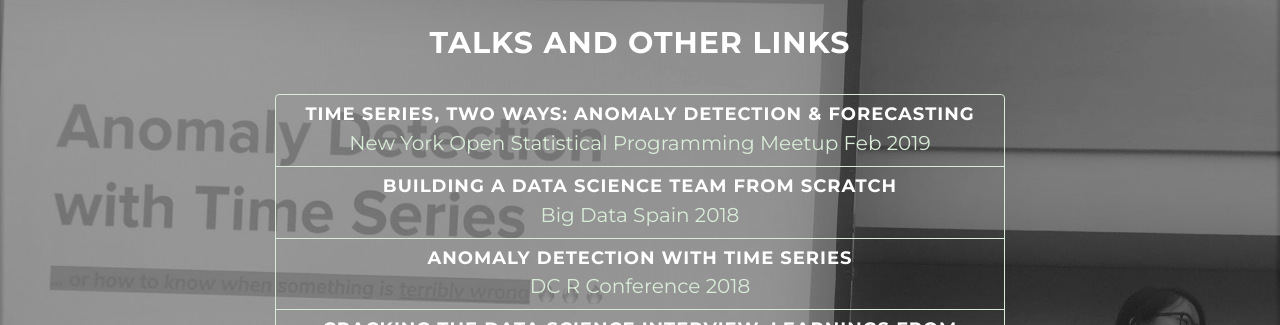
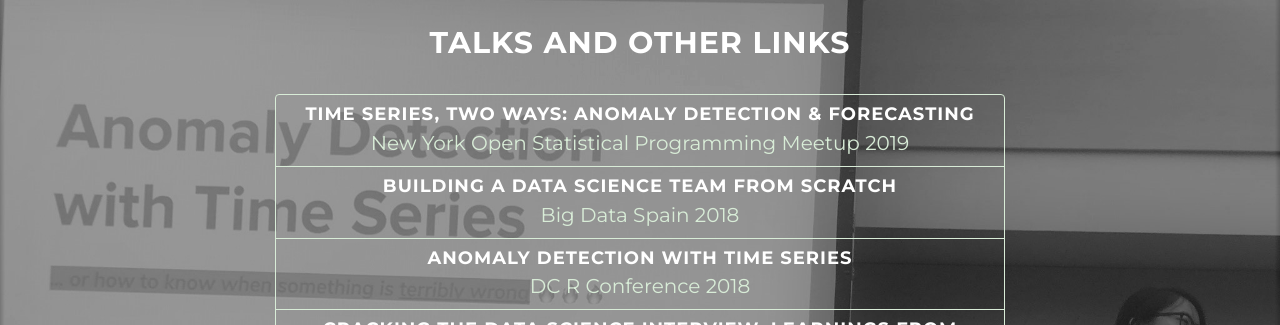
Before and after one commit to cattystats/cattystats.github.io, a Jekyll site: the page built from index.html, in a window 1280 px wide and 900 px high, scrolled down 1706 px. Shown: the part 129-454 px from the top of the window. Built offline with Jekyll 4.4.1, drawn with Linux system fonts in a browser that asks for light colours; nearby versions of some CDN libraries.

```diff
--- a/_config.yml
+++ b/_config.yml
@@ -17,7 +17,7 @@ footer: Your Website
 google_analytics: UA-131311056-1
 
 # resume pdf public link in google drive
-google-drive-resume-file-id: 0B_3Ub9W56lJwdV9oYkxkUVRBM1R1RkpsaERHMW5JZlJUTWFJ
+google-drive-resume-file-id: 165MY_vtHzlNmjImOMK1O2mGj797Y8Abu
 
 # Social networks usernames
 social:
@@ -32,7 +32,7 @@ social:
 
 talks:
   - title: "Time Series, Two Ways: Anomaly Detection & Forecasting"
-    venue-publication: New York Open Statistical Programming Meetup Feb 2019
+    venue-publication: New York Open Statistical Programming Meetup 2019
     url: https://github.com/cattystats/conference-talks/blob/master/nyhackr-2019/2019-NYR-Time-Series.pdf
   - title: Building A Data Science Team From Scratch
     venue-publication: Big Data Spain 2018
```
